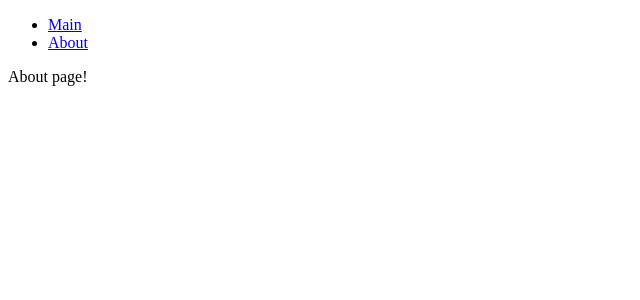
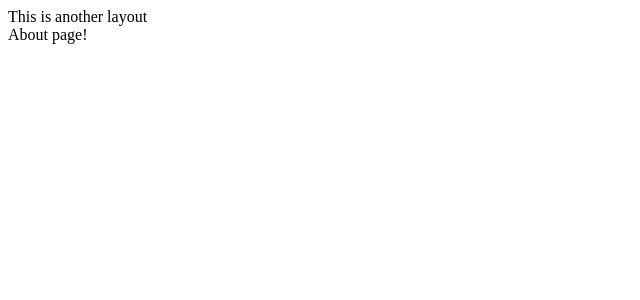
Before and after one commit to vukovicdmateo/portfolio-blog-research, a Nuxt app: page /about in a window 1280 px wide. Shown: the top 300 px of the page, without its empty margins (0-640 px from the left). Built offline with nearby package versions, Linux system fonts and the light colour scheme.

Commit message:
Implement multi layout management

```diff
--- /dev/null
+++ b/app/layouts/another.vue
@@ -0,0 +1,6 @@
+<template>
+    <div>
+        <div>This is another layout</div>
+        <slot />
+    </div>
+  </template>
--- a/app/pages/about.vue
+++ b/app/pages/about.vue
@@ -3,3 +3,10 @@
         About page!
     </div>
 </template>
+
+<script setup lang="ts">
+definePageMeta({
+    // @ts-ignore
+    layout: "another"
+})
+</script>
```
